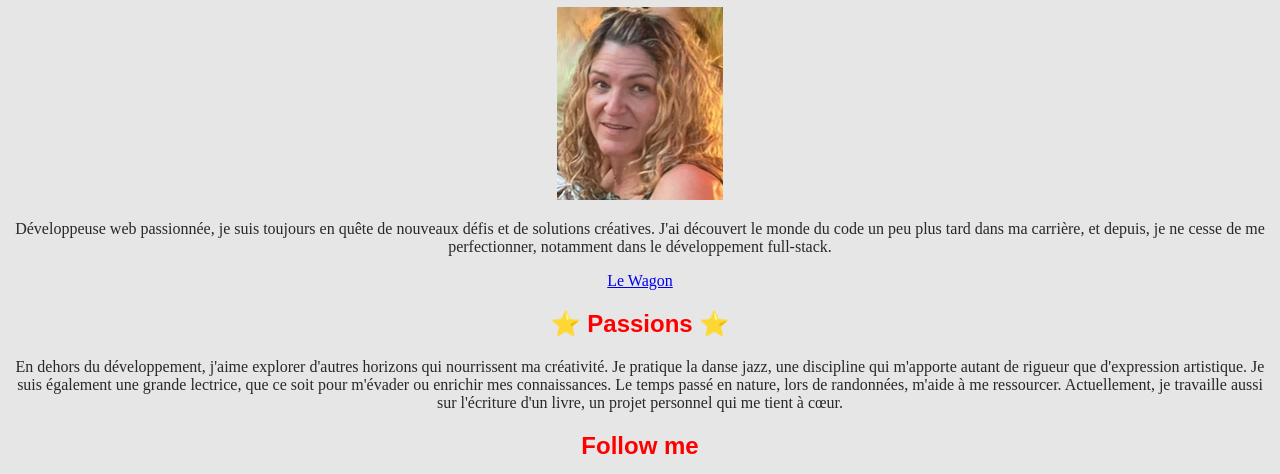
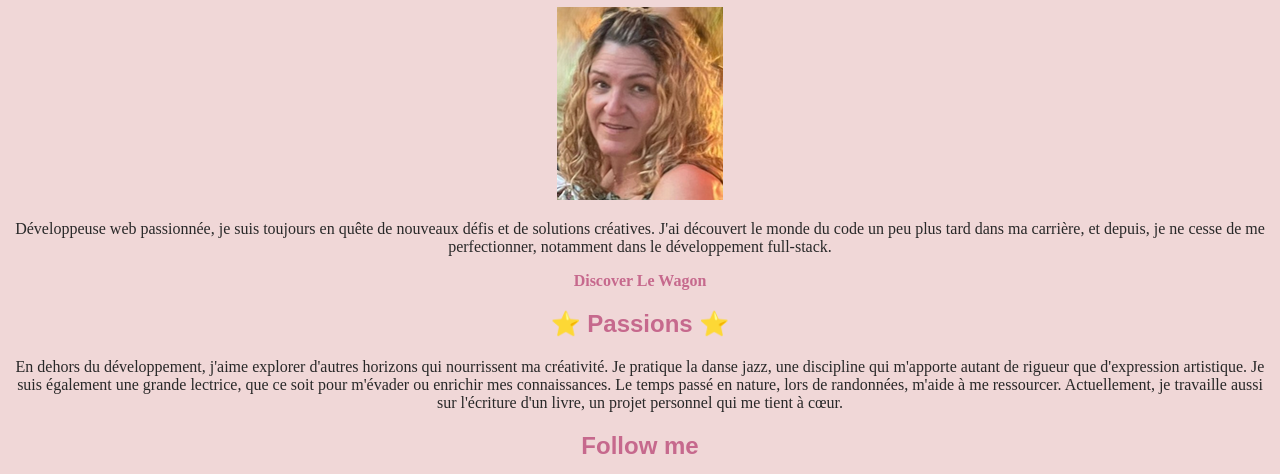
Before and after one commit to SusieGlass/ProfileGitHub, a plain HTML site: page index.html in a window 1280 px wide. Shown: the part 74-548 px from the top of the page. Drawn offline with Linux system fonts and the light colour scheme.

Commit message:
version2

```diff
--- a/index.html
+++ b/index.html
@@ -14,7 +14,7 @@
 Développeuse web passionnée, je suis toujours en quête de nouveaux défis et de solutions créatives. J'ai découvert le monde du code un peu plus tard dans ma carrière, et depuis, je ne cesse de me perfectionner, notamment dans le développement full-stack.
 </p>
 <a href="https://www.lewagon.com" target="_blank">
-  Le Wagon
+  Discover Le Wagon
 </a>
 <h2>⭐️ Passions ⭐️</h2>
 <p>
--- a/style.css
+++ b/style.css
@@ -1,7 +1,7 @@
 /*Colors and fonts*/
 body {
   color: rgb(40, 40, 40);
-  background-color: rgb(230, 230, 230);
+  background-color: #f0d7d7;
   font-family: 'Times New Roman', Times, serif;
   text-align: center;
   font-size: 16px;
@@ -16,5 +16,10 @@ h2 {
   font-size: 24px;
   font-weight: bolder;
   font-family: Arial, Helvetica, sans-serif;
-  color: red;
+  color:#C6698D;
 }
+a {
+  color:#C6698D;
+  text-decoration: none;
+  font-weight: bold;
+}
```
Also changed, not shown: 1 other file.
